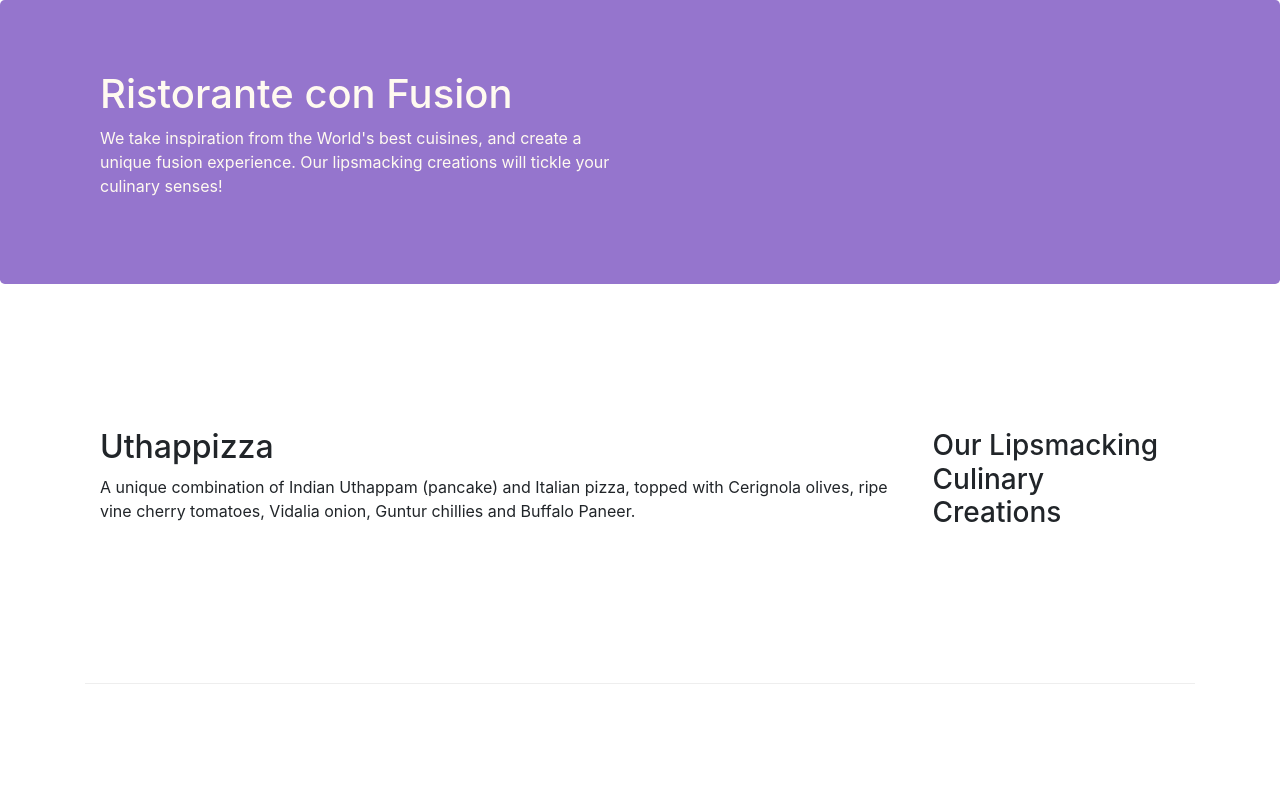
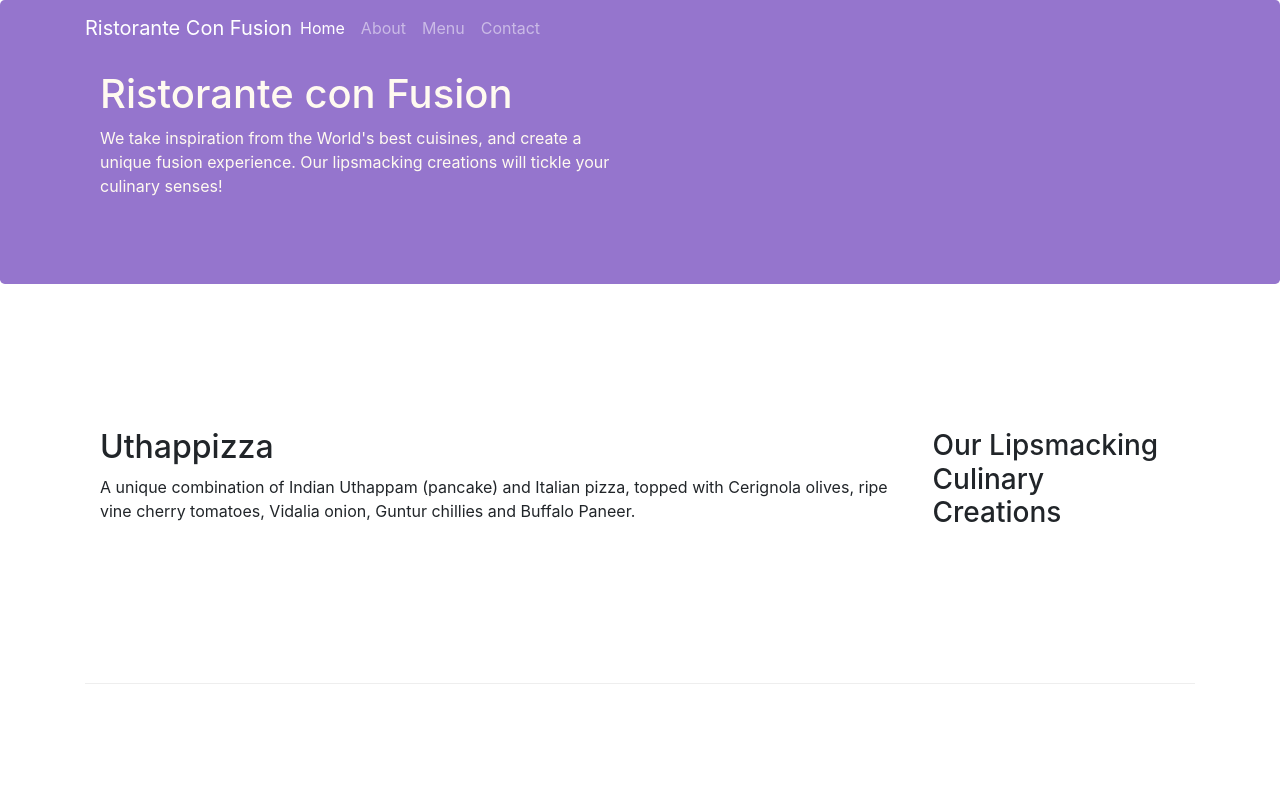
Before and after one commit to swaraj-gore/BootstrapDemos, a website: page index.html in a window 1280 px wide. Shown: the top 800 px of the page. Drawn offline with nearby package versions, Linux system fonts and the light colour scheme.

Commit message:
Added navbar

```diff
--- a/index.html
+++ b/index.html
@@ -13,7 +13,23 @@
 </head>
 
 <body>
-
+    <nav class="navbar navbar-dark navbar-expand-sm fixed-top">
+        <div class="container">
+            <!-- collapse is js component-->
+            <button class="navbar-toggler" type="button" data-toggle="collapse" data-target="#Navbar">
+                <span class="navbar-toggler-icon"></span>
+            </button>
+            <a class="navbar-brand mr-auto" href="#">Ristorante Con Fusion</a>
+            <div class="collapse navbar-collapse" id="Navbar">
+                <ul class="navbar-nav mr-auto">
+                    <li class="nav-item active"><a class="nav-link"href="#">Home</a></li>
+                    <li class="nav-item"><a class="nav-link"href="./aboutus.html">About</a></li>
+                    <li class="nav-item"><a class="nav-link"href="#">Menu</a></li>
+                    <li class="nav-item"><a class="nav-link"href="#">Contact</a></li>
+                </ul>
+            </div>
+        </div>
+    </nav>
     <header class="jumbotron jumbotron">
         <div class="container">
             <div class="row row-header">
@@ -68,7 +84,7 @@
                     <h5>Links</h5>
                     <ul class="list-unstyled">
                         <li><a href="#">Home</a></li>
-                        <li><a href="#">About</a></li>
+                        <li><a href="./aboutus.html">About</a></li>
                         <li><a href="#">Menu</a></li>
                         <li><a href="#">Contact</a></li>
                     </ul>
```
